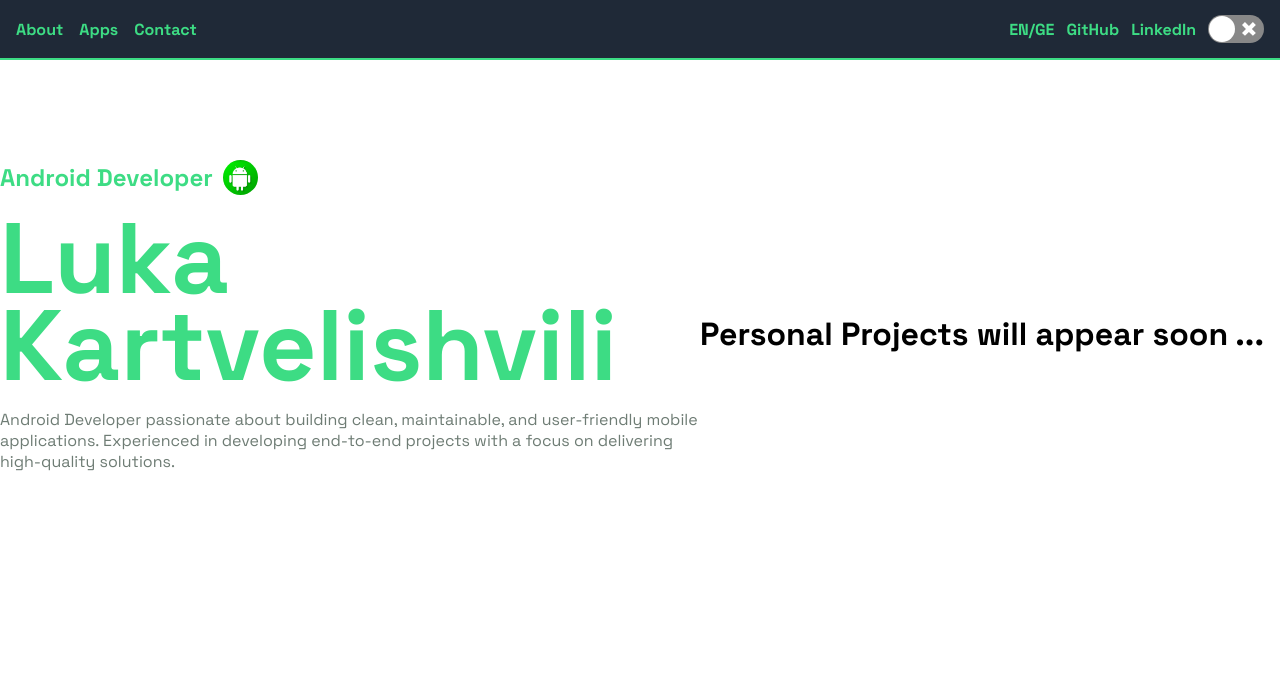
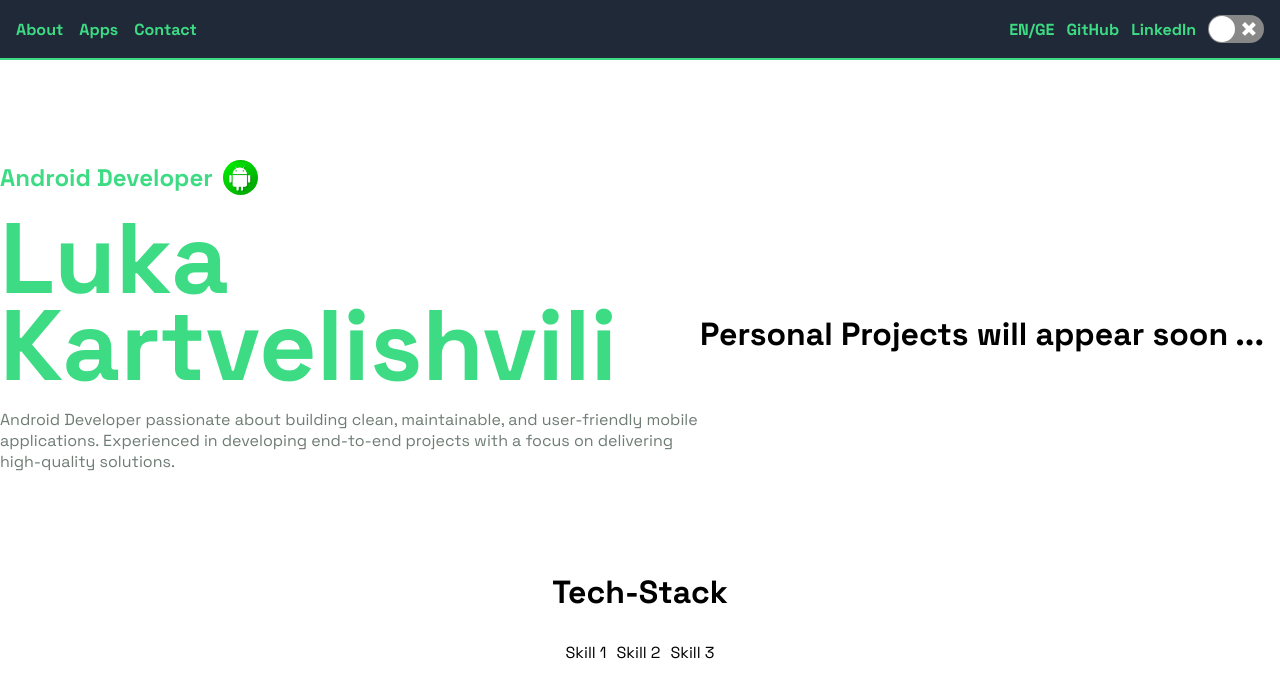
Before and after one commit to Lluka21/kartvelishvili.dev, a React (Vite) app: page / in a window 1280 px wide. Shown: the top 698 px of the page. Built offline with nearby package versions, Linux system fonts and the light colour scheme.

Commit message:
new feature

```diff
--- a/src/components/About/AboutMe.css
+++ b/src/components/About/AboutMe.css
@@ -43,9 +43,14 @@
 }
 
 .my_information {
+  margin-bottom: 100px;
   display: flex;
   flex-direction: row;
   align-items: center;
+}
+
+.skills {
+  text-align: center;
 }
 
 @media (max-width: 768px) {
--- a/src/components/About/AboutMe.jsx
+++ b/src/components/About/AboutMe.jsx
@@ -3,6 +3,7 @@ import "./AboutMe.css";
 import androidImage from "../../assets/android_boy.png";
 import DetailedInfo from "./DetailedInfo/DetailedInfo";
 import PersonalProjects from "./PersonalProjects/PersonalProjects";
+import Skills from "../Tech-Stack/Skills";
 
 export default function AboutMe() {
   return (
@@ -15,6 +16,9 @@ export default function AboutMe() {
         <DetailedInfo />
         <PersonalProjects />
       </div>
+      <div className="skills">
+        <Skills />
+      </div>
     </div>
   );
 }
--- /dev/null
+++ b/src/components/Tech-Stack/Skills.css
@@ -0,0 +1,6 @@
+.stack {
+  display: flex;
+  justify-content: center;
+  gap: 10px;
+  margin-top: 30px;
+}
--- /dev/null
+++ b/src/components/Tech-Stack/Skills.jsx
@@ -0,0 +1,14 @@
+import "./Skills.css";
+
+export default function Skills() {
+  return (
+    <div>
+      <h1>Tech-Stack</h1>
+      <div className="stack">
+        <p>Skill 1</p>
+        <p>Skill 2</p>
+        <p>Skill 3</p>
+      </div>
+    </div>
+  );
+}
```
